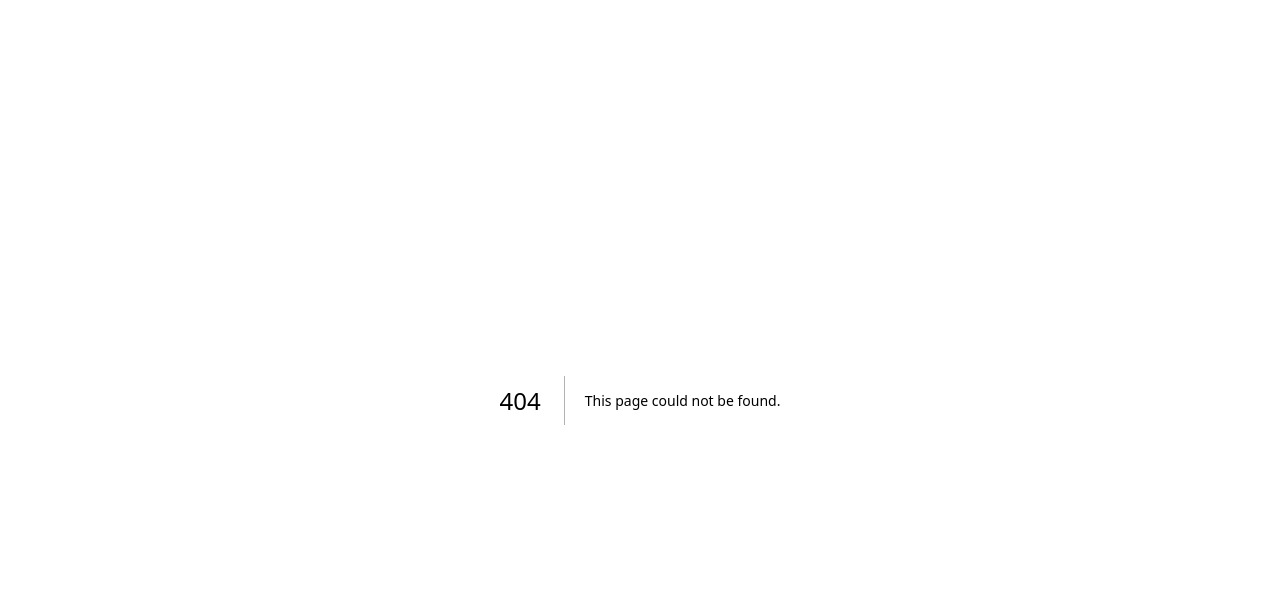
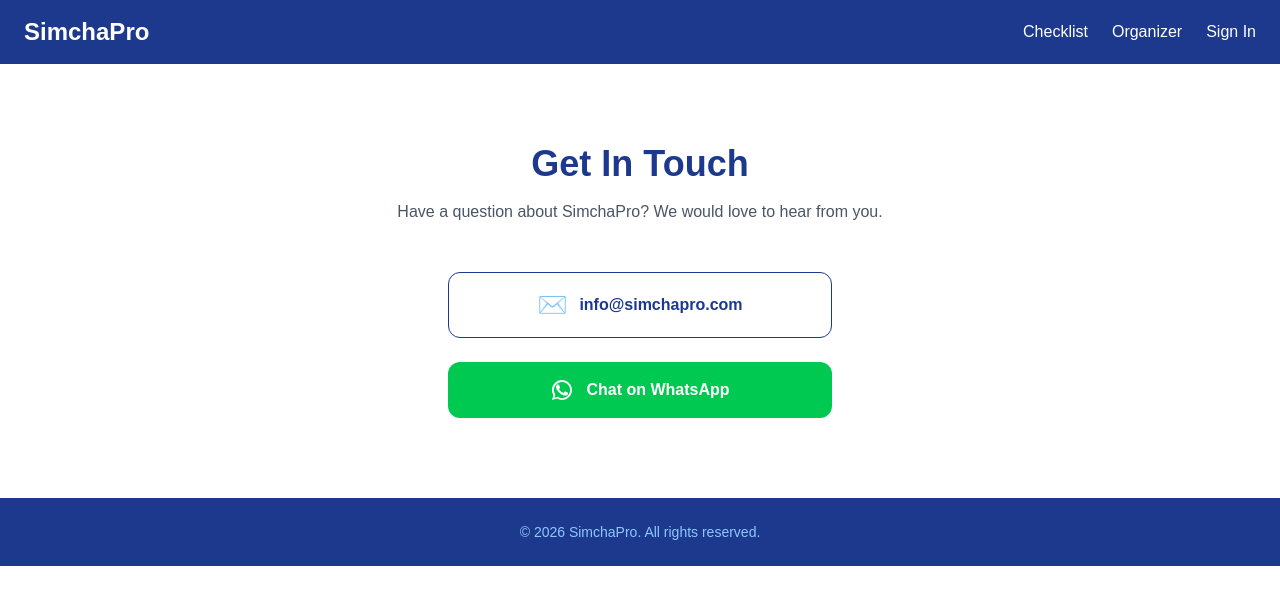
Before and after one commit to mb7184313900/simcha-organizer, a Next.js app: page /contact in a window 1280 px wide. Before the commit this address had no page. Shown: the top 604 px of the page. Built offline with nearby package versions, Linux system fonts and the light colour scheme.

Commit message:
Add contact info: email and WhatsApp to footer, new Contact page

```diff
--- /dev/null
+++ b/app/contact/page.tsx
@@ -0,0 +1,51 @@
+export default function Contact() {
+  return (
+    <main className="min-h-screen bg-white">
+      {/* Header */}
+      <header className="bg-blue-900 text-white py-4 px-6 flex justify-between items-center">
+        <a href="/" className="text-2xl font-bold">SimchaPro</a>
+        <nav className="flex gap-6">
+          <a href="/checklist" className="hover:text-yellow-300">Checklist</a>
+          <a href="/budget" className="hover:text-yellow-300">Organizer</a>
+          <a href="/login" className="hover:text-yellow-300">Sign In</a>
+        </nav>
+      </header>
+
+      {/* Contact Content */}
+      <section className="py-20 px-6 max-w-2xl mx-auto text-center">
+        <h2 className="text-4xl font-bold text-blue-900 mb-4">Get In Touch</h2>
+        <p className="text-gray-600 mb-12">
+          Have a question about SimchaPro? We would love to hear from you.
+        </p>
+
+        <div className="flex flex-col gap-6 items-center">
+          <a
+            href="mailto:info@simchapro.com"
+            className="flex items-center gap-3 border border-blue-900 text-blue-900 font-bold px-8 py-4 rounded-xl hover:bg-blue-50 w-full max-w-sm justify-center"
+          >
+            <span className="text-2xl">✉️</span>
+            info@simchapro.com
+          </a>
+
+          <a
+            href="https://wa.me/19292443318"
+            target="_blank"
+            rel="noopener noreferrer"
+            className="flex items-center gap-3 bg-green-500 hover:bg-green-600 text-white font-bold px-8 py-4 rounded-xl w-full max-w-sm justify-center transition-colors"
+          >
+            <svg viewBox="0 0 24 24" fill="currentColor" className="w-6 h-6">
+              <path d="M17.472 14.382c-.297-.149-1.758-.867-2.03-.967-.273-.099-.471-.148-.67.15-.197.297-.767.966-.94 1.164-.173.199-.347.223-.644.075-.297-.15-1.255-.463-2.39-1.475-.883-.788-1.48-1.761-1.653-2.059-.173-.297-.018-.458.13-.606.134-.133.298-.347.446-.52.149-.174.198-.298.298-.497.099-.198.05-.371-.025-.52-.075-.149-.669-1.612-.916-2.207-.242-.579-.487-.5-.669-.51-.173-.008-.371-.01-.57-.01-.198 0-.52.074-.792.372-.272.297-1.04 1.016-1.04 2.479 0 1.462 1.065 2.875 1.213 3.074.149.198 2.096 3.2 5.077 4.487.709.306 1.262.489 1.694.625.712.226 1.36.194 1.872.118.571-.085 1.758-.719 2.006-1.413.248-.694.248-1.289.173-1.413-.074-.124-.272-.198-.57-.347z"/>
+              <path d="M12.001 2C6.478 2 2 6.478 2 12c0 1.876.514 3.634 1.41 5.144L2 22l4.955-1.379A9.947 9.947 0 0012.001 22C17.523 22 22 17.523 22 12S17.523 2 12.001 2zm0 18.153a8.116 8.116 0 01-4.145-1.135l-.297-.176-3.075.856.83-3.007-.194-.309a8.116 8.116 0 01-1.256-4.35c0-4.492 3.654-8.146 8.147-8.146 4.492 0 8.146 3.654 8.146 8.146-.001 4.493-3.655 8.147-8.146 8.147z"/>
+            </svg>
+            Chat on WhatsApp
+          </a>
+        </div>
+      </section>
+
+      {/* Footer */}
+      <footer className="bg-blue-900 text-white text-center py-6">
+        <p className="text-blue-300 text-sm">© 2026 SimchaPro. All rights reserved.</p>
+      </footer>
+    </main>
+  )
+}
--- a/app/page.tsx
+++ b/app/page.tsx
@@ -103,8 +103,31 @@ export default function Home() {
       </section>
 
       {/* Footer */}
-      <footer className="bg-blue-900 text-white text-center py-6">
-        <p className="text-blue-300">© 2026 SimchaPro. All rights reserved.</p>
+      <footer className="bg-blue-900 text-white py-10 px-6">
+        <div className="max-w-6xl mx-auto flex flex-col md:flex-row justify-between items-center gap-6">
+          <p className="text-blue-300 text-sm">© 2026 SimchaPro. All rights reserved.</p>
+
+          <div className="flex items-center gap-6">
+            <a href="/contact" className="text-blue-200 hover:text-yellow-300 text-sm">
+              Contact
+            </a>
+            <a href="mailto:info@simchapro.com" className="text-blue-200 hover:text-yellow-300 text-sm">
+              info@simchapro.com
+            </a>
+            <a
+              href="https://wa.me/19292443318"
+              target="_blank"
+              rel="noopener noreferrer"
+              className="flex items-center gap-2 bg-green-500 hover:bg-green-600 text-white text-sm font-bold px-4 py-2 rounded-lg transition-colors"
+            >
+              <svg viewBox="0 0 24 24" fill="currentColor" className="w-4 h-4">
+                <path d="M17.472 14.382c-.297-.149-1.758-.867-2.03-.967-.273-.099-.471-.148-.67.15-.197.297-.767.966-.94 1.164-.173.199-.347.223-.644.075-.297-.15-1.255-.463-2.39-1.475-.883-.788-1.48-1.761-1.653-2.059-.173-.297-.018-.458.13-.606.134-.133.298-.347.446-.52.149-.174.198-.298.298-.497.099-.198.05-.371-.025-.52-.075-.149-.669-1.612-.916-2.207-.242-.579-.487-.5-.669-.51-.173-.008-.371-.01-.57-.01-.198 0-.52.074-.792.372-.272.297-1.04 1.016-1.04 2.479 0 1.462 1.065 2.875 1.213 3.074.149.198 2.096 3.2 5.077 4.487.709.306 1.262.489 1.694.625.712.226 1.36.194 1.872.118.571-.085 1.758-.719 2.006-1.413.248-.694.248-1.289.173-1.413-.074-.124-.272-.198-.57-.347z"/>
+                <path d="M12.001 2C6.478 2 2 6.478 2 12c0 1.876.514 3.634 1.41 5.144L2 22l4.955-1.379A9.947 9.947 0 0012.001 22C17.523 22 22 17.523 22 12S17.523 2 12.001 2zm0 18.153a8.116 8.116 0 01-4.145-1.135l-.297-.176-3.075.856.83-3.007-.194-.309a8.116 8.116 0 01-1.256-4.35c0-4.492 3.654-8.146 8.147-8.146 4.492 0 8.146 3.654 8.146 8.146-.001 4.493-3.655 8.147-8.146 8.147z"/>
+              </svg>
+              WhatsApp
+            </a>
+          </div>
+        </div>
       </footer>
     </main>
   )
```
